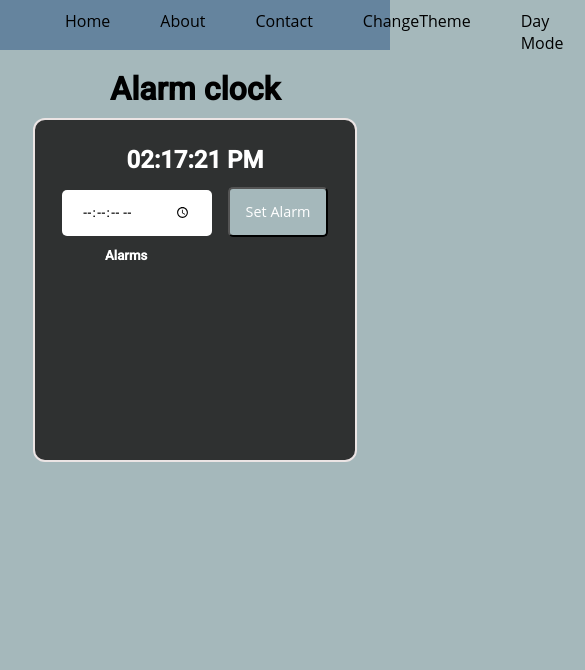
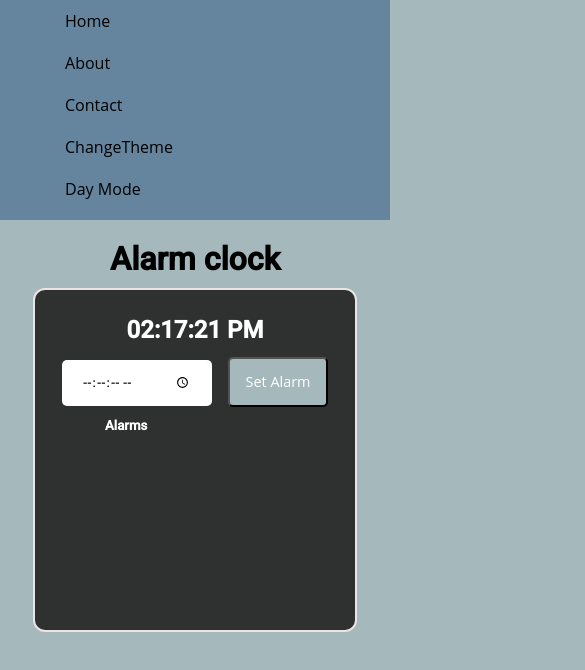
Before and after one commit to Fahad123k/AlarmClock, a plain HTML site: page index.html in a window 390 px wide. Shown: the whole page, 585 px wide, since content can reach past the window. Drawn offline with Linux system fonts and the light colour scheme.

Commit message:
add responsive

```diff
--- a/css/style.css
+++ b/css/style.css
@@ -246,3 +246,44 @@ body {
     background: #555;
 
 }
+
+@media only screen and (max-width: 600px) {
+    .nav ul {
+        list-style-type: none;
+        display: flex;
+        flex-direction: column;
+
+        /* float: inline-start; */
+        /* flex-grow: 10%; */
+        font-family: open Sans;
+    }
+    .nav {
+        /* margin-top: 0px; */
+        height: 220px;
+        width: 100%;
+        background-color: rgb(101, 132, 158);
+        /* display: inline-flex; */
+        /* display: flex;
+        justify-content: center;
+        align-content: center; */
+
+
+    }
+    .nav li a:hover:not(.active) {
+        background-color: rgb(47, 49, 49);
+        height: 30px;
+        /* width: 89%; */
+        margin-left: -50px;
+        /* color: white; */
+        opacity: 0.88;
+    }
+    .nav li a{
+        /* border-bottom: 1px solid black; */
+        /* margin-left: 100px; */
+
+    }
+   /* .MainContainer{
+    margin-top: 180px;
+   } */
+
+  }
```
